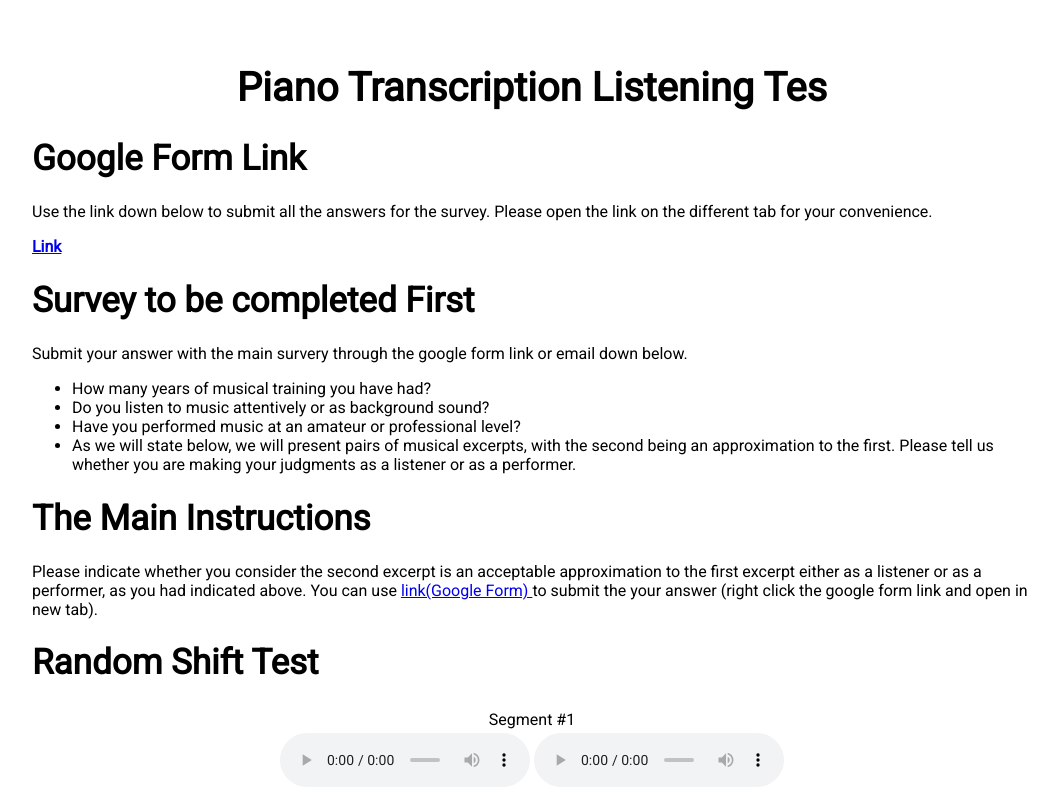
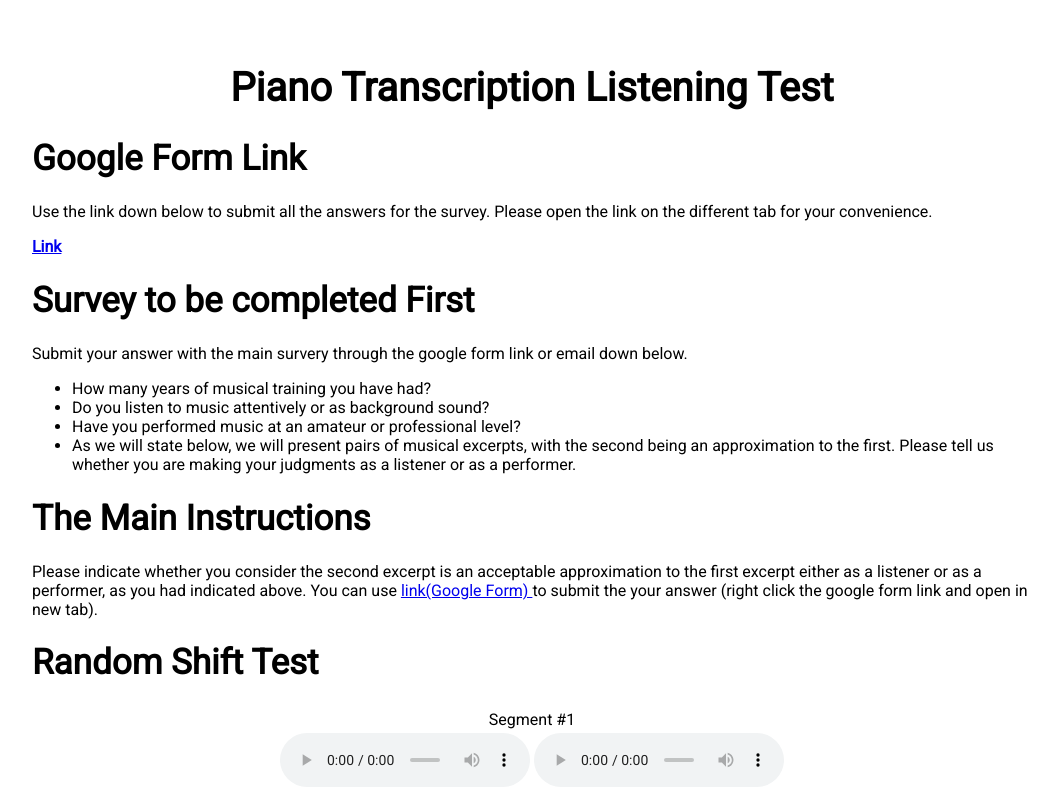
Before and after one commit to dhtheuno/dhtheuno.github.io, a plain HTML site: page index.html in a window 1280 px wide. Shown: the top 787 px of the page, without its empty margins (108-1166 px from the left). Drawn offline with Linux system fonts and the light colour scheme.

Commit message:
updated test and text

```diff
--- a/index.html
+++ b/index.html
@@ -40,7 +40,7 @@
 <body>
 
 <div style="max-width: 90%; margin-right: auto; margin-left:auto;">
-  <h1 style="text-align:center; font-size: 40px;">Piano Transcription Listening Tes</h1>
+  <h1 style="text-align:center; font-size: 40px;">Piano Transcription Listening Test</h1>
 </div>
 <h1> Google Form Link </h1>
 <p>
```
